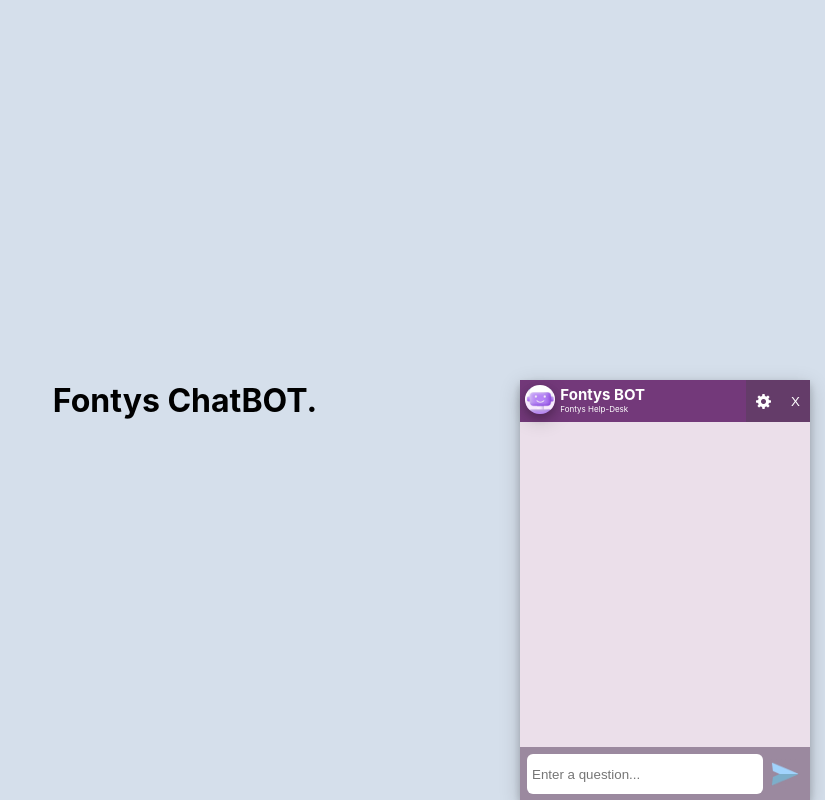
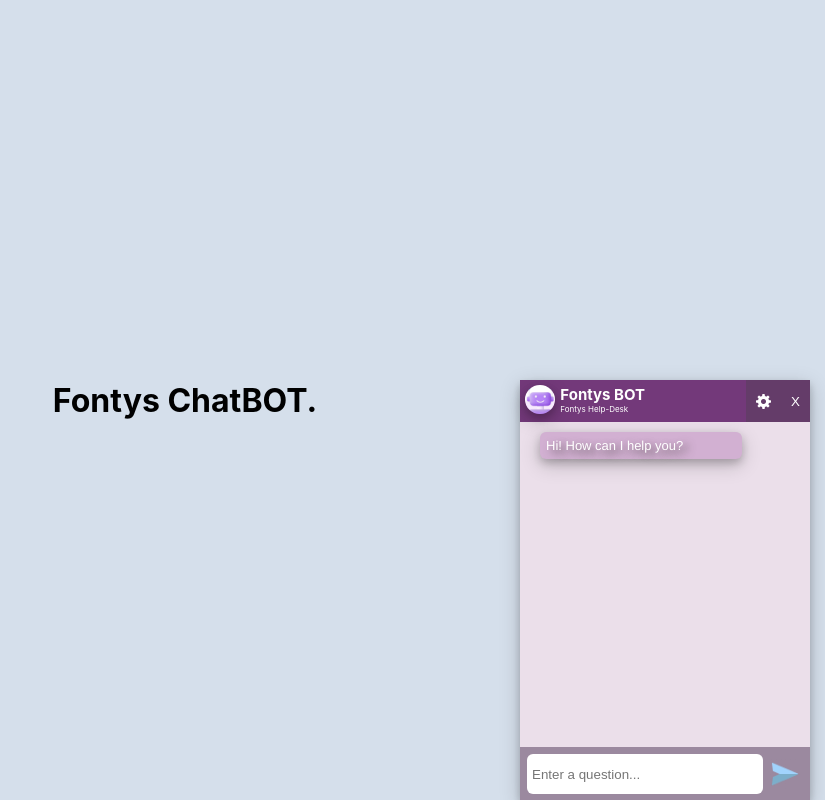
Before and after one commit to pinje/chatbot-frontend, a React (Create React App) app: page / in a window 1280 px wide. Both pictures are taken after a click on the picture 1210 px from the left and 742 px from the top of the page. Shown: the whole page, without its empty margins (455-1280 px from the left). Built offline with nearby package versions, Linux system fonts and the light colour scheme.

Commit message:
messging display update

```diff
--- a/src/components/chat/Chat.css
+++ b/src/components/chat/Chat.css
@@ -1,27 +1,41 @@
+/* bot message style */
 .bot{
-  background-color: rgb(152, 85, 212);
+  background-color: rgb(210, 176, 210);
+  margin: 15px;
+  width: 190px;
+  font-size: 13px;
+  text-shadow: 5px 4px 8px rgb(77, 71, 71);
+  box-shadow: 0 4px 8px 0 rgba(0, 0, 0, 0.2),
+    0 6px 20px 0 rgba(0, 0, 0, 0.19);
+/* border-image: url('/src/img/fi12.jpg'); */
   color: white;
   font-family: "Helvetica Neue", Helvetica, Arial, sans-serif;
-  border-radius: 10px;
-  text-align: left;
+  font-weight: 500;
+  border-radius: 6px;
   margin-top: 10px;
-  padding: 4px;
-  padding-left: 20px;
   max-width: 300px;
+  padding: 6px;
+  margin-left: 20px;
+
 }
 
+/* user message style */
 .user{
-  background-color: white;
-  border: 1px solid #643c69;
+  background-color: rgb(249, 232, 247);
   font-family: "Helvetica Neue", Helvetica, Arial, sans-serif;
-  border-radius: 10px;
+  border-radius: 6px;
   text-align: right;
   margin-top: 10px;
-  padding: 4px;
-  padding-right: 20px;
-  max-width: 300px;
-  margin-left: auto;
-  margin-right: 0;
+  padding: 6px;
+  margin-left: 60px;
+  margin-right: 20px;
+  border: 1px solid #958796;
+  width: 180;
+  font-size: 13px;
+  text-shadow: 5px 4px 8px rgb(77, 71, 71);
+    box-shadow: 0 4px 8px 0 rgba(0, 0, 0, 0.2),
+    0 6px 20px 0 rgba(0, 0, 0, 0.19);
+
 }
 
 .chat{
--- a/src/components/chat/Chat.tsx
+++ b/src/components/chat/Chat.tsx
@@ -33,10 +33,14 @@
     <div className="chat">
       {/* Handle Messages */}
       <div className="history-box">
+        <div className="bot">
+        Hi! How can I help you?
+        </div>
         {chat.length === 0
           ? ""
           : chat.map((msg: any) => (
-              <div className={msg.type}>{msg.message}</div>
+              <div className={msg.type}>{msg.message}
+               </div>
             ))}
       </div>
       {/* Input Box */}
```
Also changed, not shown: src/components/ChatPopup.css (line endings or trailing spaces), src/components/ChatPopup.tsx (line endings or trailing spaces).
